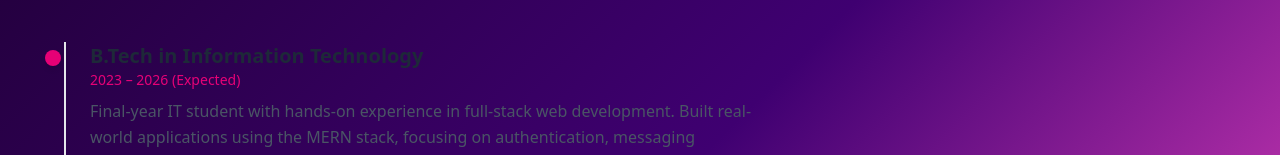
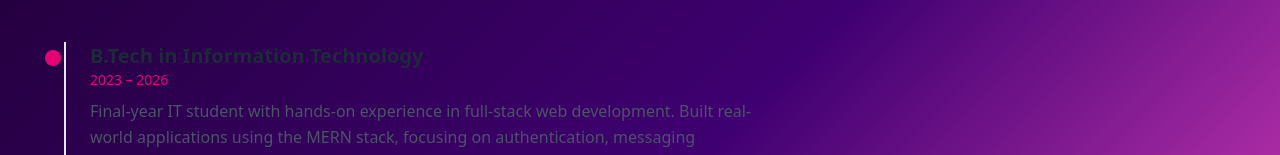
Before and after one commit to Vishal05it/My-Portfolio, a React (Vite) app: page /education in a window 1280 px wide. Shown: the part 182-337 px from the top of the page. Built offline with nearby package versions, Linux system fonts and the light colour scheme.

Commit message:
Updated B.Tech

```diff
--- a/src/Components/Education.jsx
+++ b/src/Components/Education.jsx
@@ -18,15 +18,13 @@ function Education() {
         <div className="relative border-l-2 border-gray-200 dark:border-gray-700 pl-6 space-y-10">
           {/* BTECH */}
           <div className="relative fade-right delay-2">
-            <span className="absolute -left-[45px] top-2 w-4 h-4 bg-pink-600 rounded-full shadow-md"></span>
+            <span className="absolute -left-11.25 top-2 w-4 h-4 bg-pink-600 rounded-full shadow-md"></span>
 
             <h3 className="text-lg sm:text-xl font-semibold text-gray-800 dark:text-white">
               B.Tech in Information Technology
             </h3>
 
-            <p className="text-sm text-pink-600 font-medium">
-              2023 – 2026 (Expected)
-            </p>
+            <p className="text-sm text-pink-600 font-medium">2023 – 2026</p>
 
             <p className="mt-2 text-gray-600 dark:text-gray-300 text-sm sm:text-base leading-relaxed max-w-2xl">
               Final-year IT student with hands-on experience in full-stack web
@@ -38,7 +36,7 @@ function Education() {
 
           {/* DIPLOMA */}
           <div className="relative fade-right delay-3">
-            <span className="absolute -left-[45px] top-2 w-4 h-4 bg-pink-600 rounded-full shadow-md"></span>
+            <span className="absolute -left-11.25 top-2 w-4 h-4 bg-pink-600 rounded-full shadow-md"></span>
 
             <h3 className="text-lg sm:text-xl font-semibold text-gray-800 dark:text-white">
               Diploma in Mechanical Engineering (Automobile)
```
